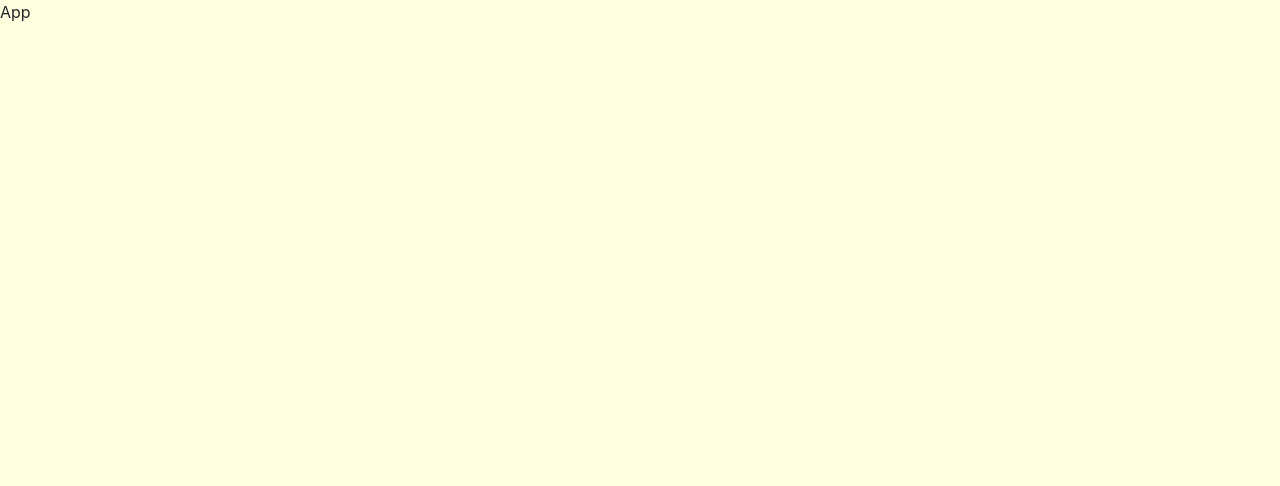
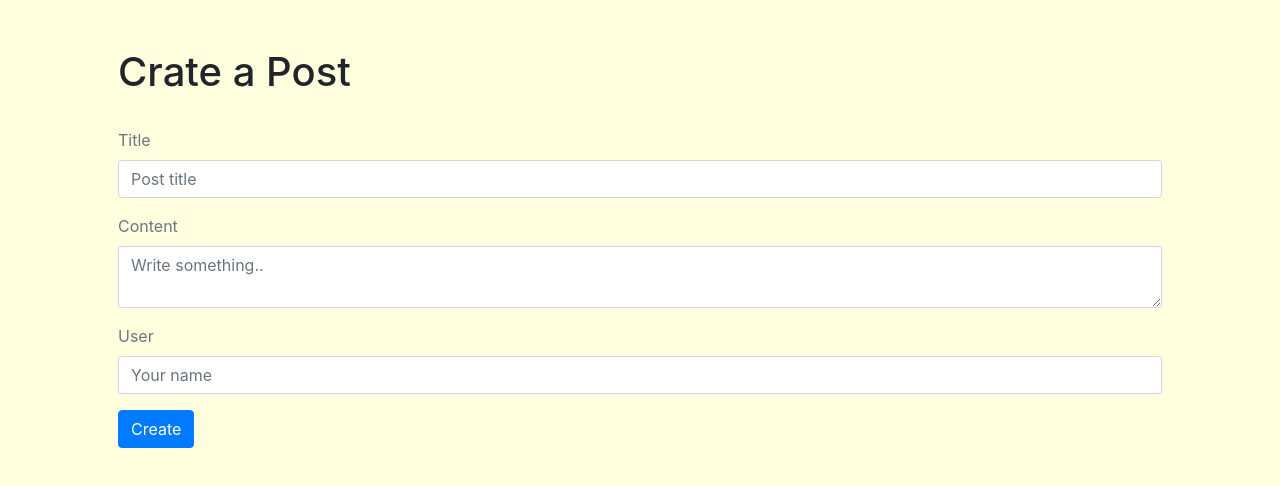
Before and after one commit to Michal-Radomski/MERN_App2, a React (Create React App) app in the folder client/: page /create in a window 1280 px wide. Shown: the top 486 px of the page. Built offline with nearby package versions, Linux system fonts and the light colour scheme.

Commit message:
Client - post done

```diff
--- a/client/package.json
+++ b/client/package.json
@@ -6,6 +6,7 @@
     "@types/node": "^16.11.56",
     "@types/react": "^18.0.18",
     "@types/react-dom": "^18.0.6",
+    "axios": "^0.27.2",
     "react": "^18.2.0",
     "react-dom": "^18.2.0",
     "react-router-dom": "^5.3.3",
--- /dev/null
+++ b/client/src/Create.tsx
@@ -0,0 +1,92 @@
+import React from "react";
+import axios from "axios";
+
+const Create = (): JSX.Element => {
+  const [state, setState] = React.useState<Post>({
+    title: "",
+    content: "",
+    user: "",
+  });
+
+  // destructure values from state
+  const {title, content, user} = state;
+
+  // onChange event handler
+  const handleChange = (name: string) => (event: React.FormEvent<HTMLInputElement | HTMLTextAreaElement>) => {
+    // console.log("name:", name, "event:", (event.target as HTMLInputElement | HTMLTextAreaElement).value);
+    setState({...state, [name]: (event.target as HTMLInputElement | HTMLTextAreaElement).value});
+  };
+  // function handleChange(name: string) {
+  //   return function (event: React.FormEvent<HTMLInputElement | HTMLTextAreaElement>) {
+  //     setState({...state, [name]: (event.target as HTMLInputElement | HTMLTextAreaElement).value});
+  //   };
+  // }
+
+  const handleSubmit = (event: React.SyntheticEvent) => {
+    event.preventDefault();
+    console.table({title, content, user});
+    axios
+      .post(`${process.env.REACT_APP_API}/post`, {title, content, user})
+      .then((response) => {
+        console.log({response});
+        // Empty state
+        setState({...state, title: "", content: "", user: ""});
+        // Show sucess alert
+        alert(`Post titled ${response.data.title} was created`);
+      })
+      .catch((error) => {
+        console.error(error.response);
+
+        alert(error.response.data.error);
+      });
+  };
+
+  return (
+    <React.Fragment>
+      <div className="container p-5">
+        <h1>Crate a Post</h1>
+        {/* <p>State: {JSON.stringify(state)}</p> */}
+        <br />
+        <form onSubmit={handleSubmit}>
+          <div className="form-group">
+            <label className="text-muted">Title</label>
+            <input
+              type="text"
+              className="form-control"
+              placeholder="Post title"
+              required
+              onChange={handleChange("title")}
+              value={title}
+            />
+          </div>
+          <div className="form-group">
+            <label className="text-muted">Content</label>
+            <textarea
+              className="form-control"
+              placeholder="Write something.."
+              required
+              onChange={handleChange("content")}
+              value={content}
+            />
+          </div>
+          <div className="form-group">
+            <label className="text-muted">User</label>
+            <input
+              type="text"
+              className="form-control"
+              placeholder="Your name"
+              required
+              onChange={handleChange("user")}
+              value={user}
+            />
+          </div>
+          <div>
+            <button className="btn btn-primary">Create</button>
+          </div>
+        </form>
+      </div>
+    </React.Fragment>
+  );
+};
+
+export default Create;
--- /dev/null
+++ b/client/src/Routes.tsx
@@ -0,0 +1,23 @@
+import React from "react";
+import {BrowserRouter, Switch, Route} from "react-router-dom";
+
+import App from "./App";
+import Create from "./Create";
+
+const NotFound = (): JSX.Element => <h1 style={{textAlign: "center", marginTop: "80px"}}>Page Not Found</h1>;
+
+const Routes = (): JSX.Element => {
+  return (
+    <React.Fragment>
+      <BrowserRouter>
+        <Switch>
+          <Route path="/" exact={true} component={App} />
+          <Route path="/create" exact={true} component={Create} />
+          <Route path="/*" component={NotFound} />
+        </Switch>
+      </BrowserRouter>
+    </React.Fragment>
+  );
+};
+
+export default Routes;
--- a/client/src/index.tsx
+++ b/client/src/index.tsx
@@ -1,10 +1,10 @@
 import React from "react";
 import ReactDOM from "react-dom/client";
-import App from "./App";
+import Routes from "./Routes";
 
 const root = ReactDOM.createRoot(document.getElementById("root") as HTMLElement);
 root.render(
   <React.StrictMode>
-    <App />
+    <Routes />
   </React.StrictMode>
 );
```
Also changed, not shown: client/src/Interfaces.d.ts (added, +7 -0 lines), 2 other files (tests, documents, lock files or other folders).
